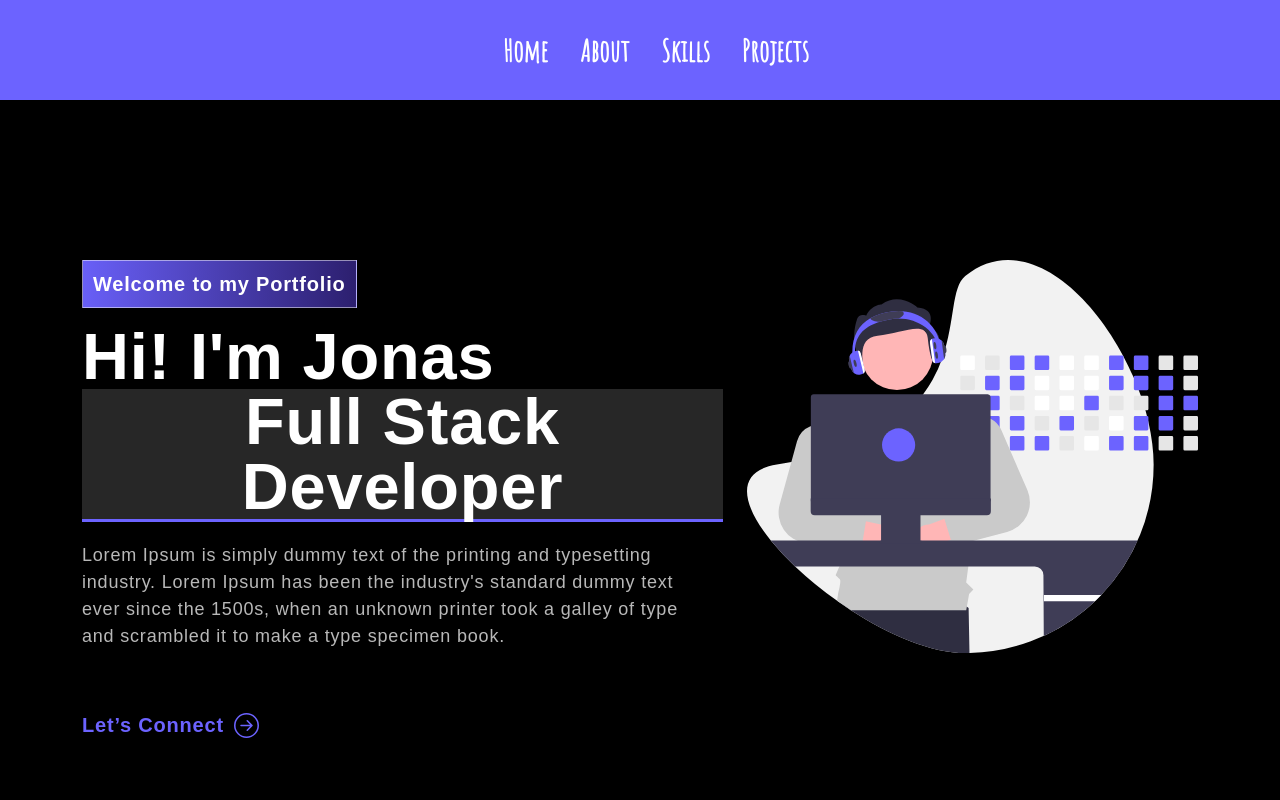
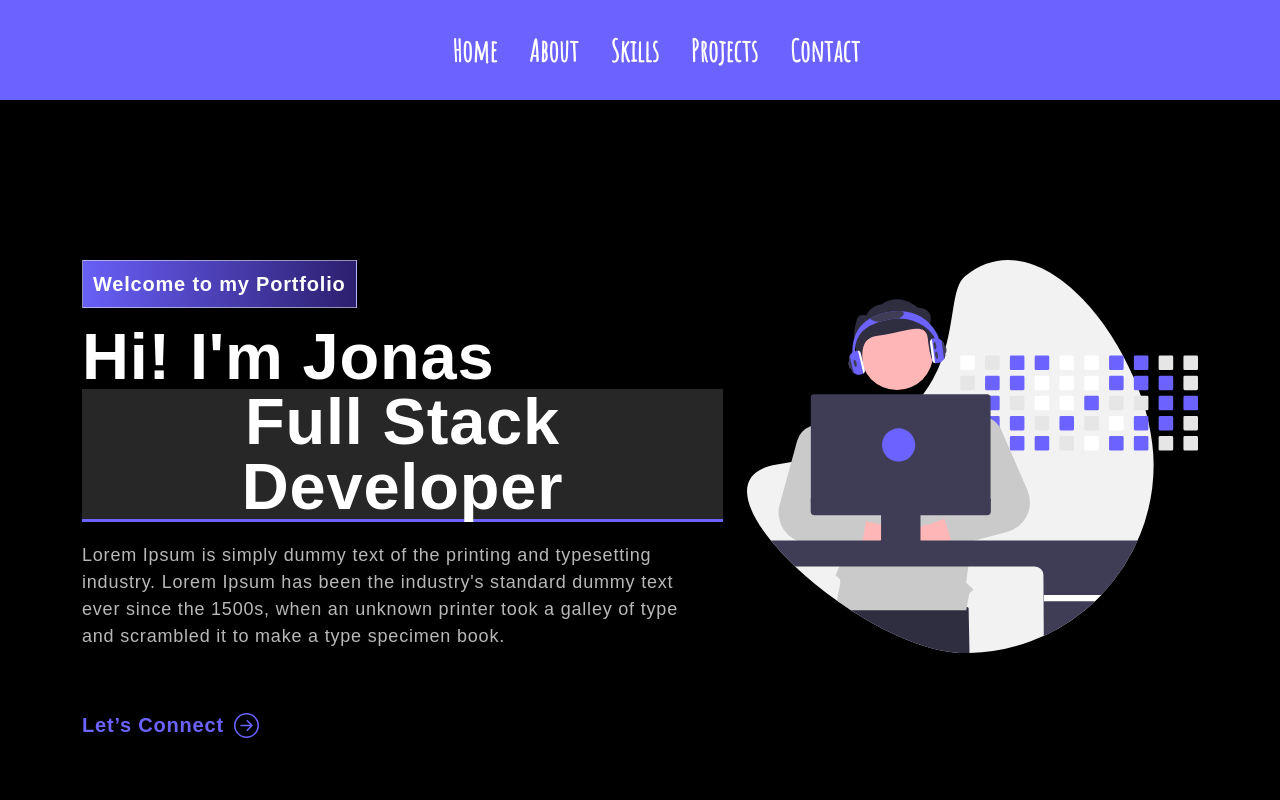
Before and after one commit to jonasmachados/portfolio, a React (Create React App) app: page / in a window 1280 px wide. Shown: the top 800 px of the page. Built offline with nearby package versions, Linux system fonts and the light colour scheme; a web font is replaced by a local one.

Commit message:
Update navbar, add contact item

```diff
--- a/src/App.js
+++ b/src/App.js
@@ -6,7 +6,6 @@ import Navbar from './components/NaviBar/Navibar';
 import Projects from './components/Projects/Projects';
 import Skills from './components/Skills/Skills';
 import Footer from './components/Footer/Footer';
-
 
 const App = () => {
   return (
--- a/src/components/Contact/Contact.js
+++ b/src/components/Contact/Contact.js
@@ -28,7 +28,7 @@ const Contact = () => {
   };
 
   return (
-    <div>
+    <div id="contact">
     <form>
       <div className="form-group mb-2">
         <label className="form-label"> name :</label>
--- a/src/components/NaviBar/Nav.css
+++ b/src/components/NaviBar/Nav.css
@@ -34,6 +34,12 @@ a{
     color: #fff;
     font-size: 30px;
     font-family: 'Amatic SC', cursive;
+}
+
+a:hover{
+    color: #fff;
+    border-bottom: 3px solid #fff;
+
 }
 
 .nav-menu {
--- a/src/components/NaviBar/Navibar.js
+++ b/src/components/NaviBar/Navibar.js
@@ -24,6 +24,9 @@ const Navbar = () => {
         <li className="nav-item">
           <a href="/#project">Projects</a>
         </li>
+        <li className="nav-item">
+          <a href="/#contact">Contact</a>
+        </li>
       </ul>
       <div className="hamburger" onClick={handleClick}>
         {click ? (
```
